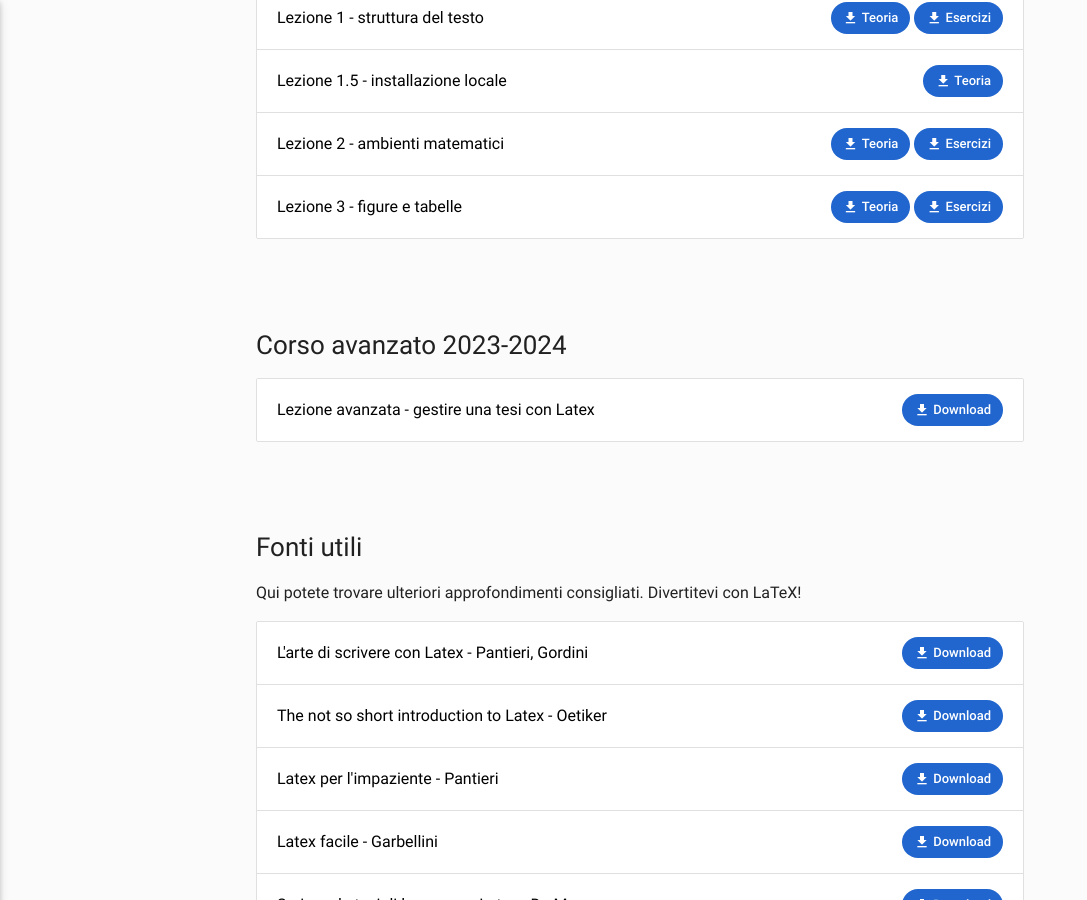
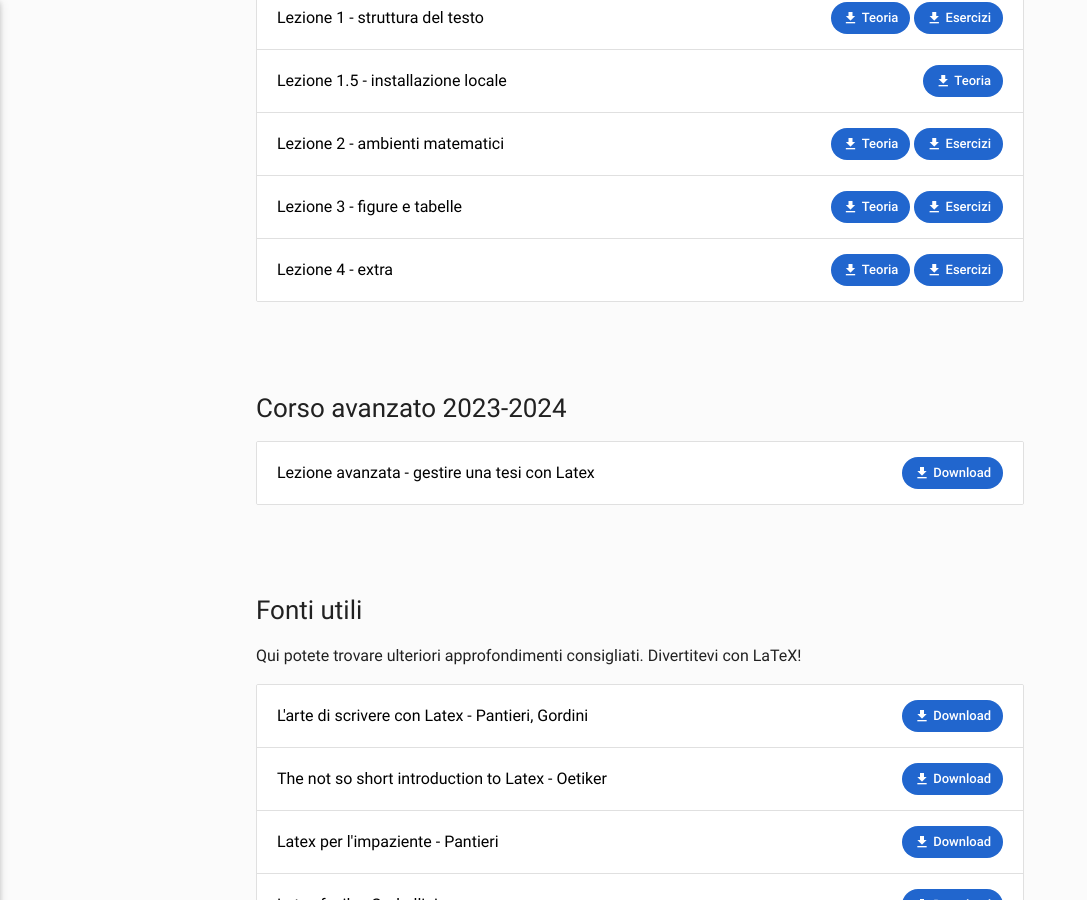
Before and after one commit to ai-sf/trento, a Jekyll site: the page built from latex.html, in a window 1280 px wide and 900 px high, scrolled down 333 px. Shown: the whole window, without its empty margins (0-1087 px from the left). Built offline with Jekyll 4.4.1, drawn with Linux system fonts in a browser that asks for light colours; nearby versions of some CDN libraries; some of the changed lines change nothing that is shown.

Commit message:
last latex slides

```diff
--- a/_data/latex.yml
+++ b/_data/latex.yml
@@ -32,12 +32,12 @@ sezioni:
           url: "Lezione_3_24-25.pdf"
         - nome: "Esercizi"
           url: "Esercizi_3_24-25.pdf"
-      # - testo: "Lezione 4 - extra"
-      #   urls:
-      #   - nome: "Teoria"
-      #     url: "lezione4_23-24.pdf"
-      #   - nome: "Esercizi"
-      #     url: "esercizi4_23-24.pdf"
+      - testo: "Lezione 4 - extra"
+        urls:
+        - nome: "Teoria"
+          url: "Lezione_4_24-25.pdf"
+        - nome: "Esercizi"
+          url: "Esercizi_4_24-25.pdf"
 
   - titolo: "Corso avanzato 2023-2024"
     testo: ""
```
Also changed, not shown: 2 other files.
